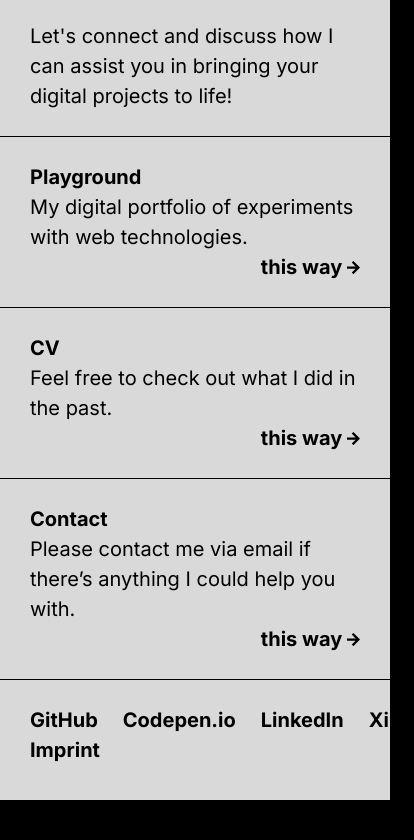
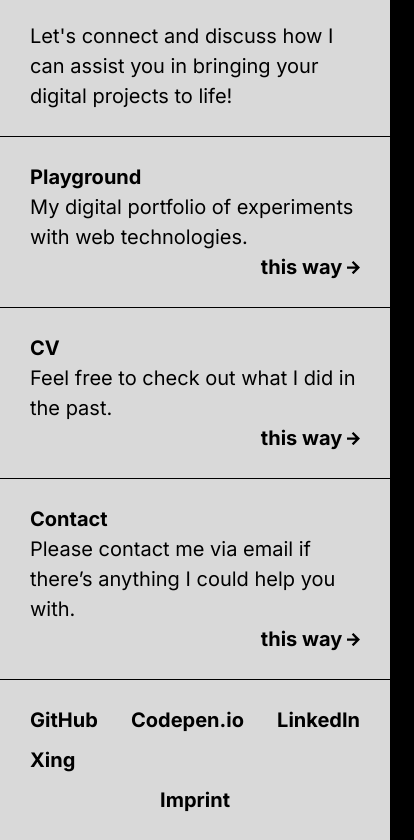
Before and after one commit to hawc/hendrikwichern.de, a Next.js app: page / in a window 390 px wide. Shown: the part 638-1478 px from the top of the page, 414 px wide, since content can reach past the window. Before the commit the page ends 1438 px from the top, so only its background shows below. Built offline with nearby package versions, Linux system fonts and the light colour scheme.

Commit message:
footer styling

```diff
--- a/components/footer.tsx
+++ b/components/footer.tsx
@@ -7,7 +7,7 @@ export function Footer() {
       <Container>
         <Box>
           <div className="flex justify-between flex-col md:flex-row">
-            <div className="flex gap-5 justify-between font-semibold">
+            <div className="flex flex-wrap gap-2 md:gap-5 justify-between font-semibold">
               <Link href='https://github.com/hawc'>
                 GitHub
               </Link>
@@ -21,7 +21,7 @@ export function Footer() {
                 Xing
               </Link>
             </div>
-            <div className="mb-2 md:mb-0">
+            <div className="mt-2 md:mt-0 text-center">
               <Link href='/imprint'>
                 Imprint
               </Link>
```
